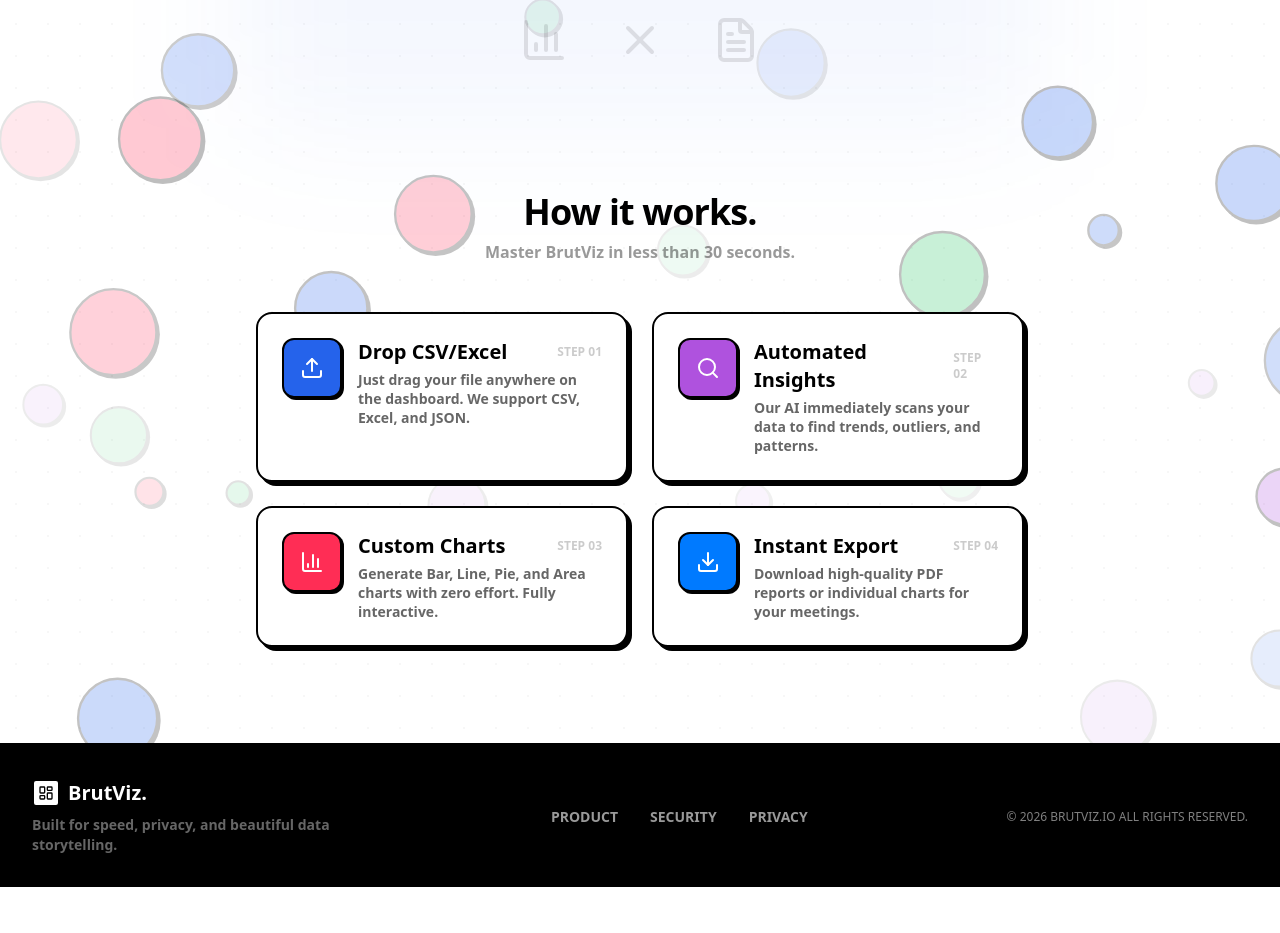
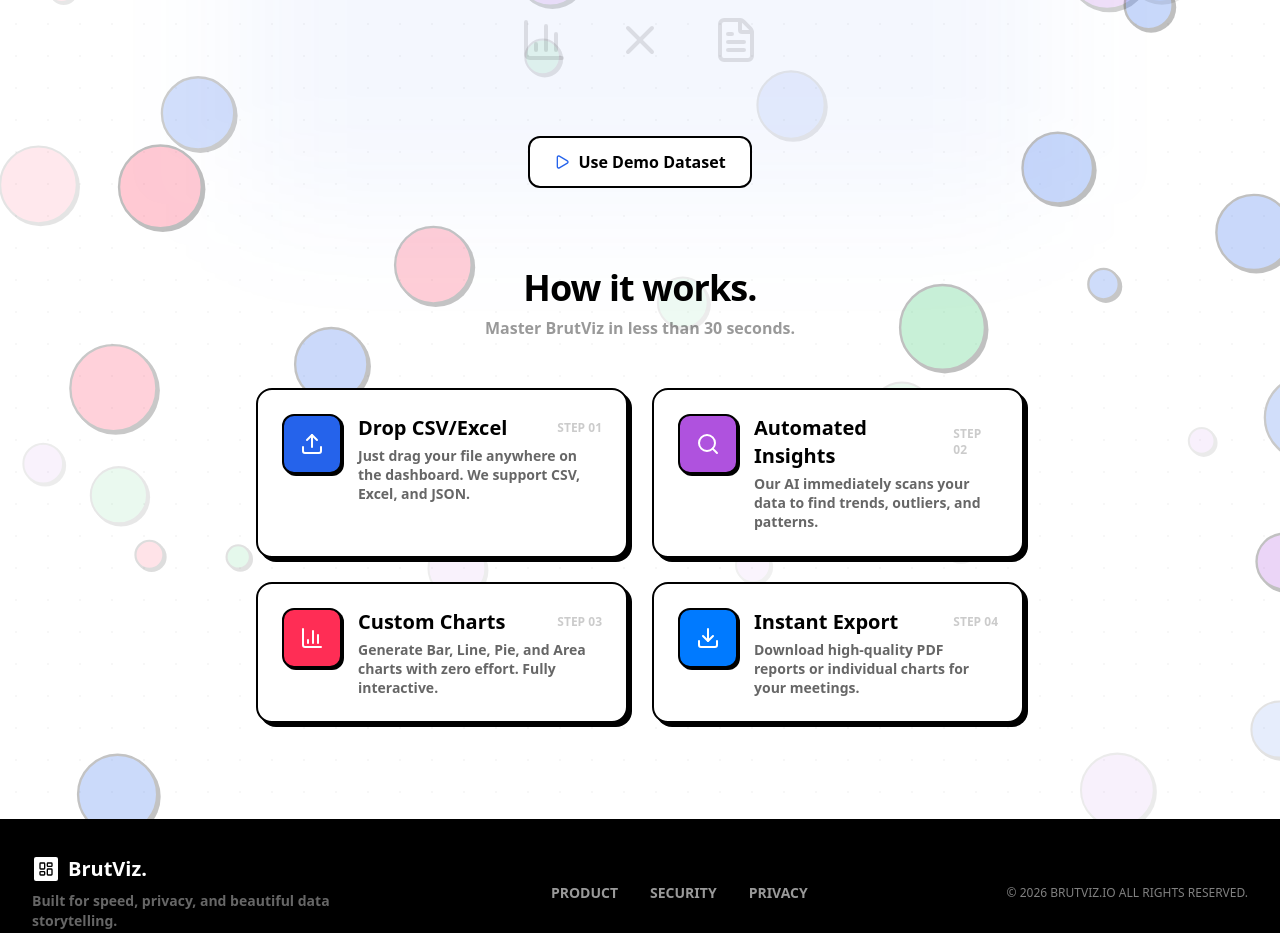
Before and after one commit to Iam-samyog/BrutViz, a Next.js app: page / in a window 1280 px wide. Shown: the part 920-1853 px from the top of the page. Before the commit the page ends 1807 px from the top, so only its background shows below. Built offline with nearby package versions, Linux system fonts and the light colour scheme.

Commit message:
UI: Add interactive Demo Data loader to Homepage

```diff
--- a/components/Dashboard.tsx
+++ b/components/Dashboard.tsx
@@ -307,6 +307,29 @@
                 <div className="relative">
                     <div className="absolute -inset-4 bg-primary/5 rounded-[2rem] blur-3xl -z-10" />
                     <DataInput onDataParsed={handleDataParsed} />
+
+                    <div className="mt-6 flex justify-center">
+                        <button
+                            onClick={async () => {
+                                const response = await fetch('/demo_data.csv');
+                                const text = await response.text();
+                                Papa.parse(text, {
+                                    header: true,
+                                    dynamicTyping: true,
+                                    skipEmptyLines: true,
+                                    complete: (results) => {
+                                        setData(results.data);
+                                        setFileName("demo_data.csv");
+                                        saveToHistory(results.data, "demo_data.csv");
+                                    }
+                                });
+                            }}
+                            className="flex items-center gap-2 px-6 py-3 bg-white border-2 border-black rounded-xl font-bold hover:shadow-neo hover:translate-y-[-2px] transition-all"
+                        >
+                            <Play className="w-4 h-4 text-primary" />
+                            Use Demo Dataset
+                        </button>
+                    </div>
                 </div>
 
                 {/* How to Use Section */}
```
